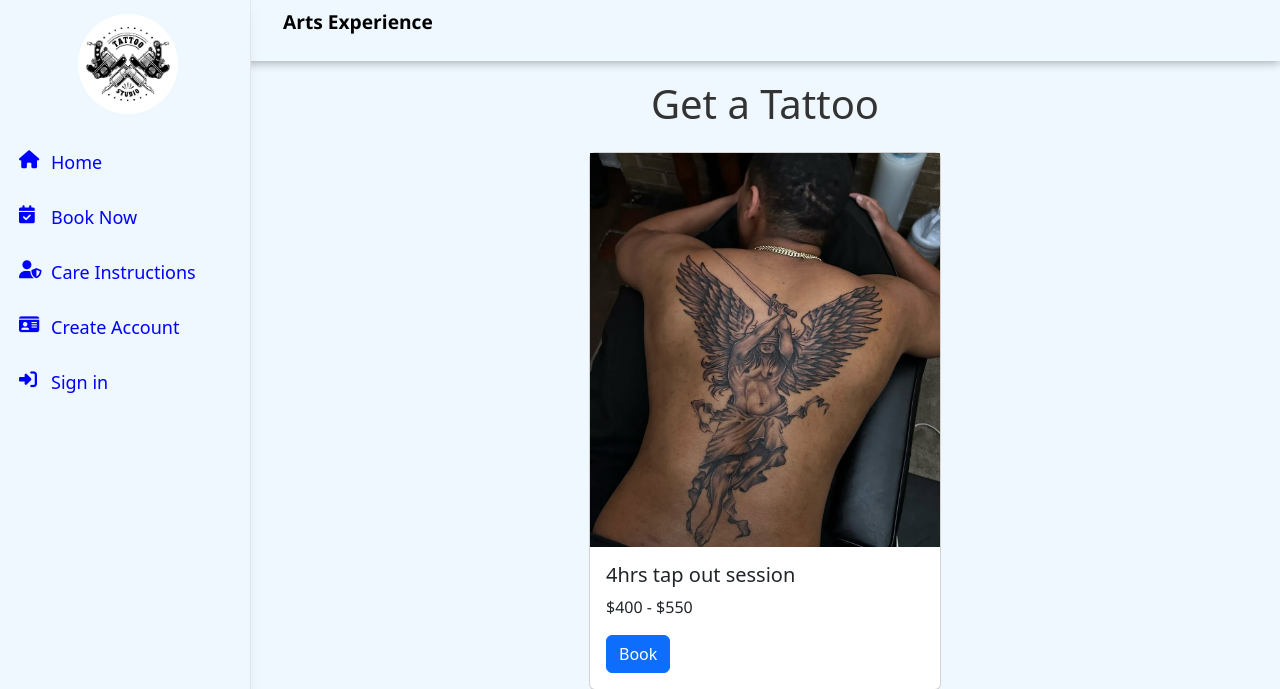
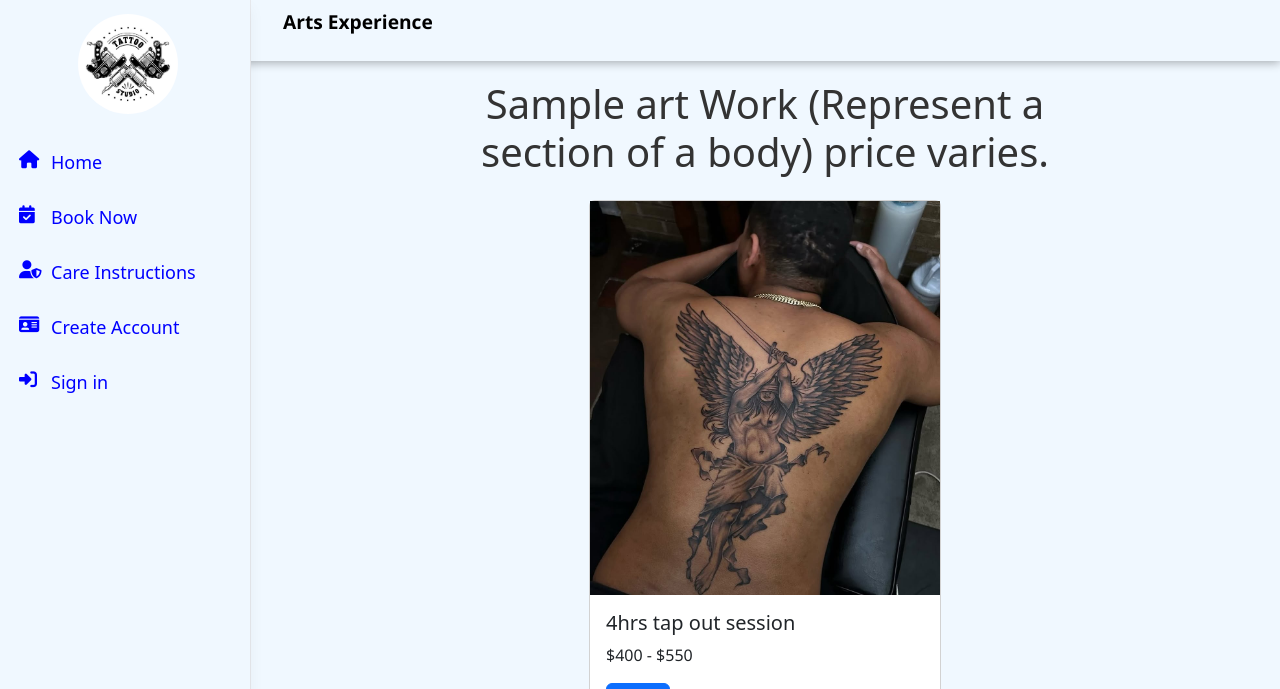
Before and after one commit to Samboja651/body-artwork, a Flask app: page /booking in a window 1280 px wide. Shown: the top 689 px of the page. Run offline with Flask 3, Linux system fonts and the light colour scheme; some libraries are stand-ins or nearby versions.

Commit message:
update text Get a tattoo

```diff
--- a/templates/booking.html
+++ b/templates/booking.html
@@ -5,7 +5,7 @@
 
 {% block content %}
     <!-- cards -->
-    <h1 class="text-center mb-4">Get a Tattoo</h1>
+    <h1 class="text-center mb-4">Sample art Work (Represent a section of a body) price varies.</h1>
     <div class="card-layout">
         <!-- card 1 -->
         <div class="card" style="width: 22rem;">
```
